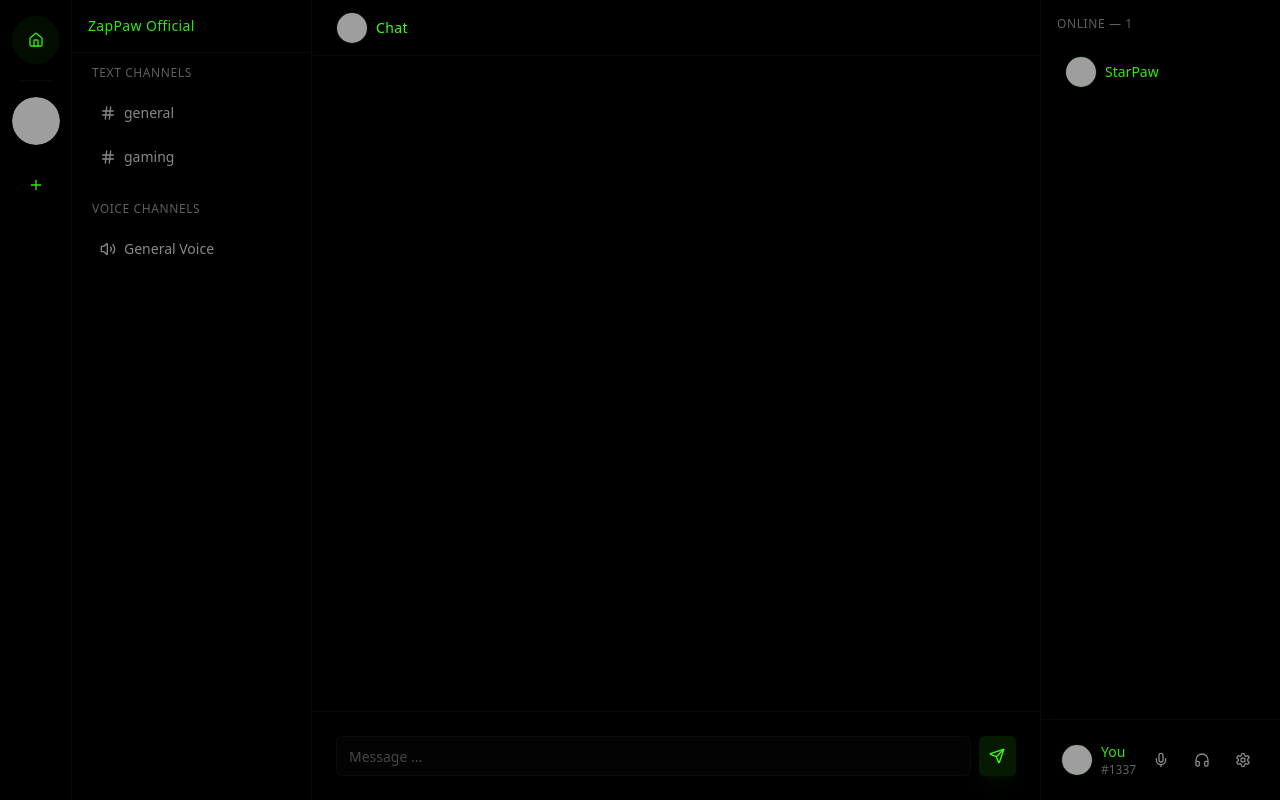
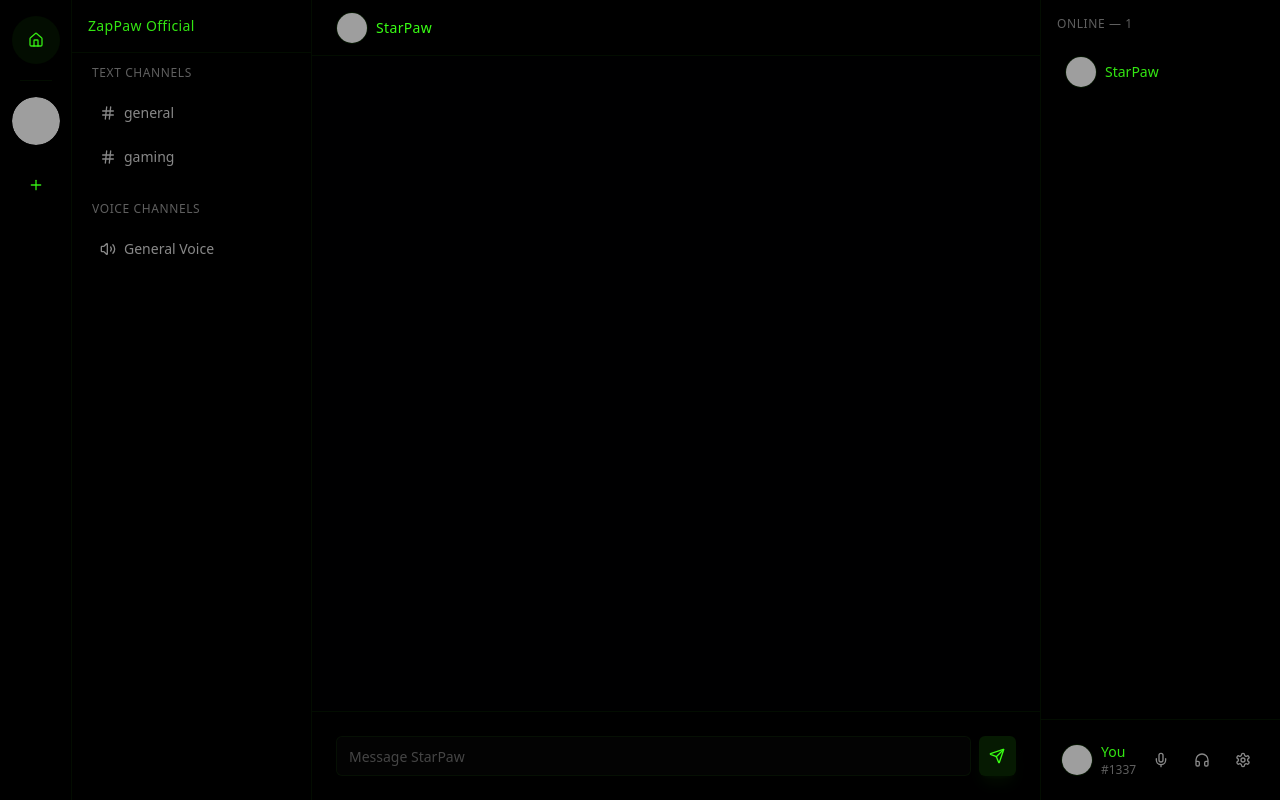
Before and after one commit to SumkaKiller/zappaw-gamer-chat, a React (Vite) app: page /chat in a window 1280 px wide. Built offline with nearby package versions, Linux system fonts and the light colour scheme; grey boxes are pictures that could not be loaded.

Commit message:
Fix TypeScript error in Chat.tsx
Resolved the TypeScript error indicating that the 'friend' property is missing in the Chat component's props. Adjusted the component definition to ensure the required prop is passed correctly.
[skip gpt_engineer]

```diff
--- a/src/pages/Chat.tsx
+++ b/src/pages/Chat.tsx
@@ -2,13 +2,20 @@ import { ServerSidebar } from "@/components/ServerSidebar";
 import { ChannelSidebar } from "@/components/ChannelSidebar";
 import { ChatArea } from "@/components/ChatArea";
 import { UserSidebar } from "@/components/UserSidebar";
+
+const defaultFriend = {
+  id: 1,
+  name: "StarPaw",
+  status: "Online",
+  avatar: "/starpaw-logo.png"
+};
 
 const Chat = () => {
   return (
     <div className="h-screen flex bg-black/95">
       <ServerSidebar />
       <ChannelSidebar />
-      <ChatArea />
+      <ChatArea friend={defaultFriend} />
       <UserSidebar />
     </div>
   );
```
